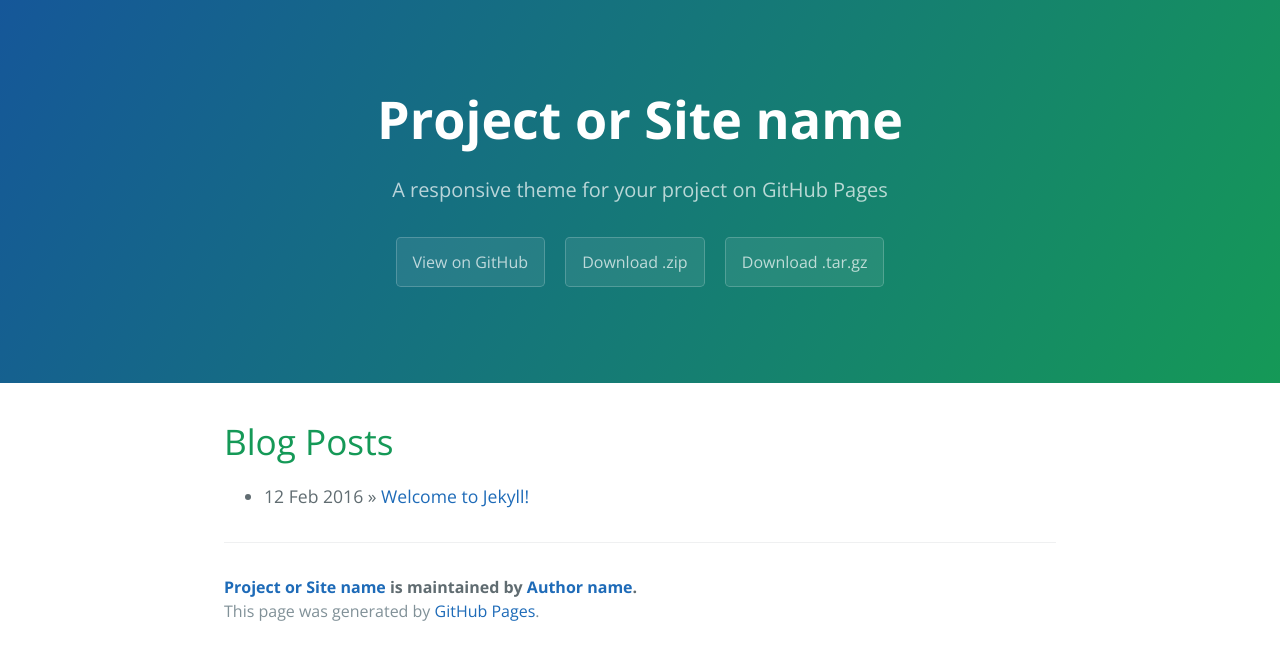
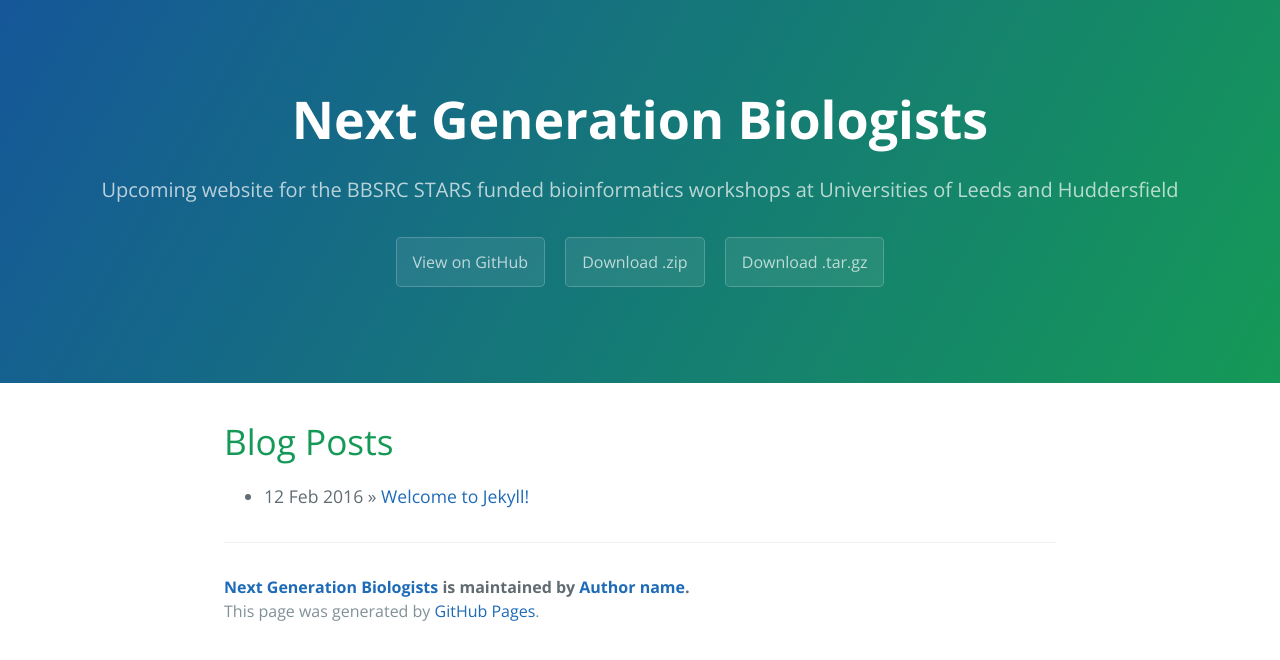
Before and after one commit to nextgenbio/nextgenbio, a Jekyll site: the page built from index.html, in a window 1280 px wide. Shown: the top 660 px of the page. Built offline with Jekyll 4.4.1, drawn with Linux system fonts in a browser that asks for light colours; the list of posts is cut into pages by our own code.

Commit message:
Added site title

```diff
--- a/_config.yml
+++ b/_config.yml
@@ -1,13 +1,13 @@
 # Setup
-title:        Project or Site name
-tagline:      A responsive theme for your project on GitHub Pages
+title:        Next Generation Biologists
+tagline:      Upcoming website for the BBSRC STARS funded bioinformatics workshops at Universities of Leeds and Huddersfield
 baseurl:      ""
 paginate:     1
 
 # About/contact
 author:
   name:       Author name
-  url:        http://yourhomepage.com
+  url:        http://nextgenbiologists.org
 
 # Gems
 gems:
```
